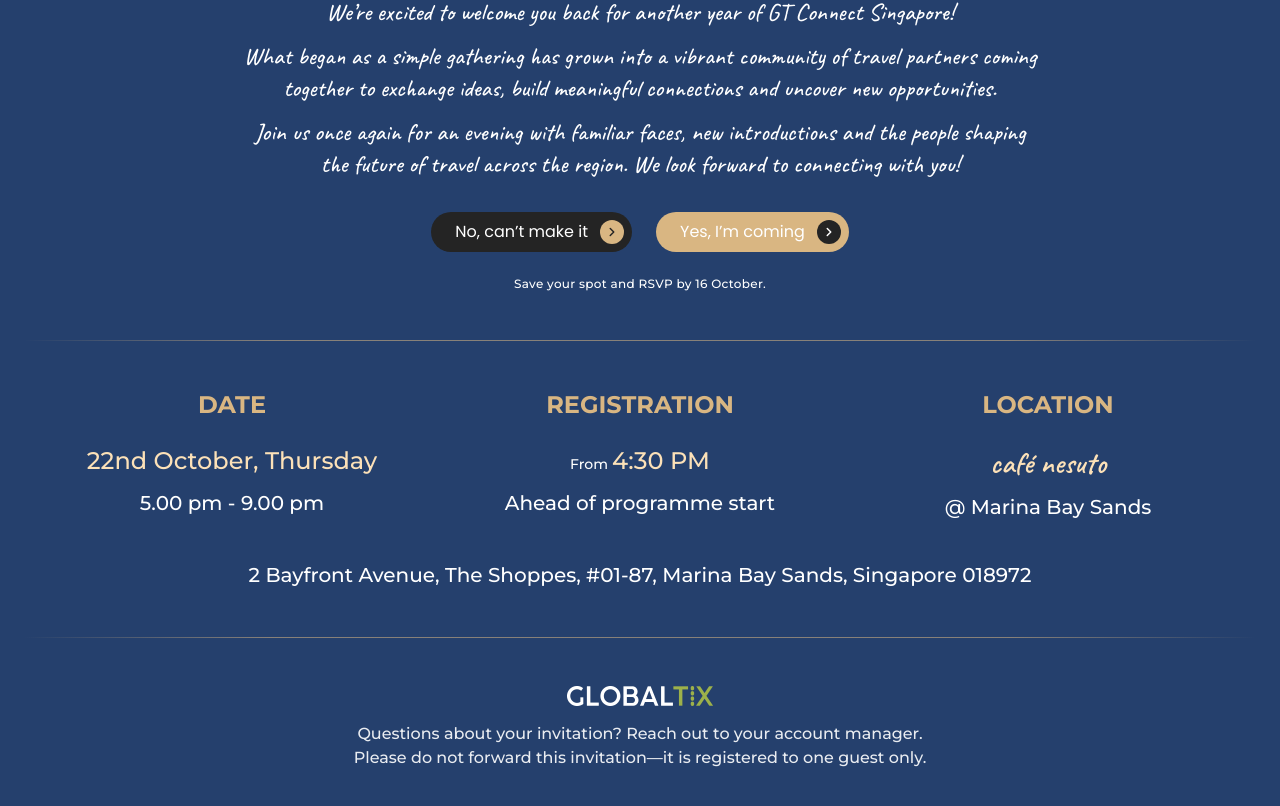
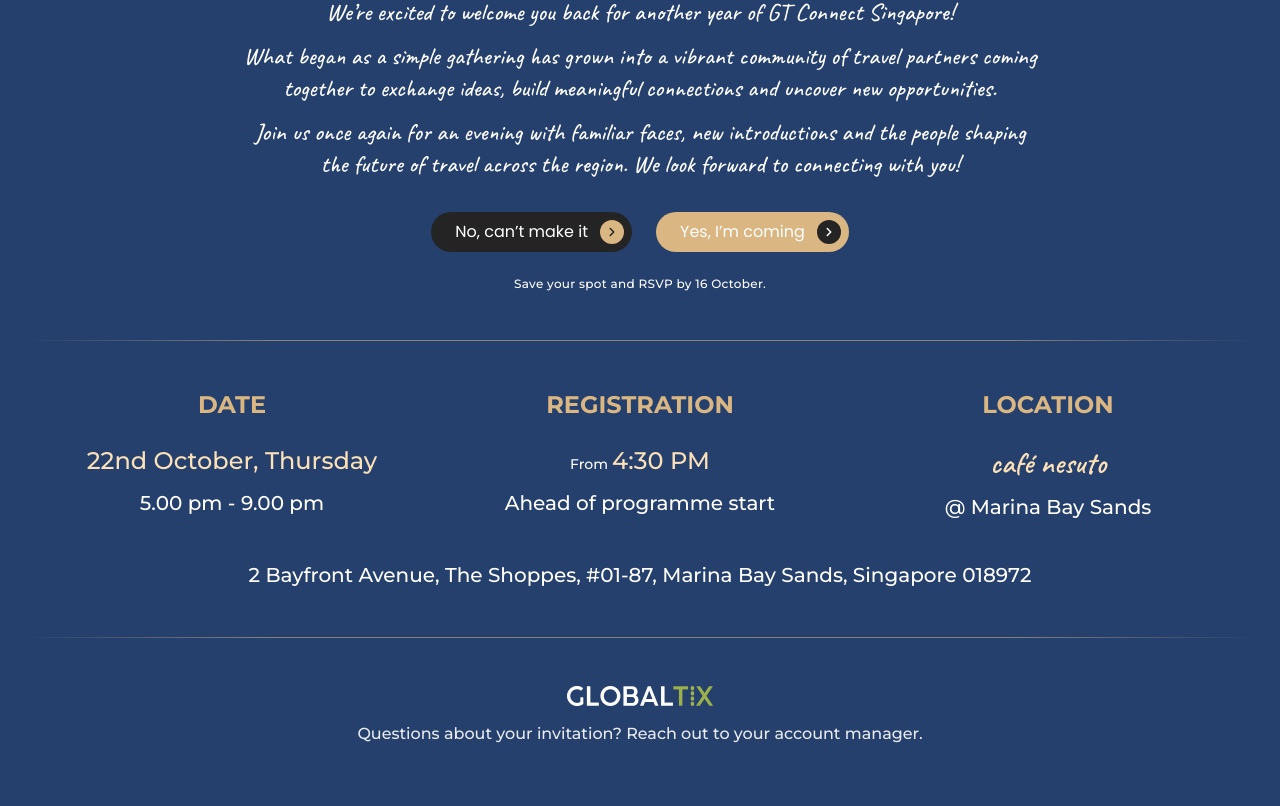
Before and after one commit to livianneee/rsvp-connect, a React (Vite) app: page / in a window 1280 px wide. Shown: the part 697-1503 px from the top of the page. Built offline with nearby package versions, Linux system fonts and the light colour scheme; no server answers.

Commit message:
Remove non-forwarding footer line

```diff
--- a/src/data/editions.js
+++ b/src/data/editions.js
@@ -51,7 +51,6 @@
     footer: {
       lines: [
         'Questions about your invitation? Reach out to your account manager.',
-        'Please do not forward this invitation—it is registered to one guest only.',
       ],
     },
 
```
